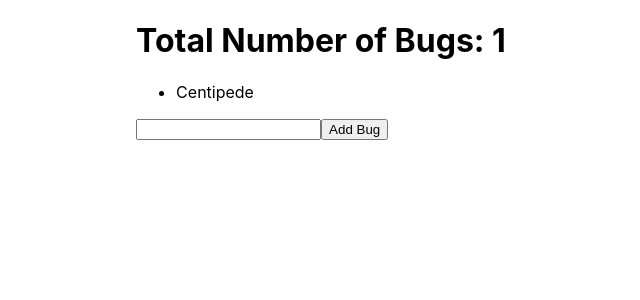
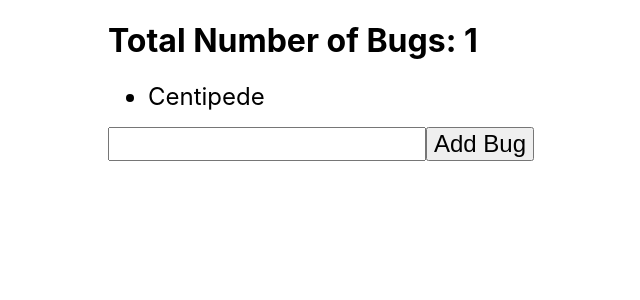
Before and after one commit to ticotheps/intro-to-mobx, a React (Create React App) app: page / in a window 1280 px wide. Shown: the top 300 px of the page, without its empty margins (319-959 px from the left). Built offline with nearby package versions, Linux system fonts and the light colour scheme; the HTML template or start-up script is replaced by a standard one.

Commit message:
Updates the styles in index.css

```diff
--- a/src/index.css
+++ b/src/index.css
@@ -15,3 +15,17 @@ code {
 	font-family: source-code-pro, Menlo, Monaco, Consolas, 'Courier New',
 		monospace;
 }
+
+body,
+form {
+	display: flex;
+	flex-direction: row;
+	justify-content: center;
+	align-items: center;
+}
+
+li,
+input,
+button {
+	font-size: 1.5rem;
+}
```
